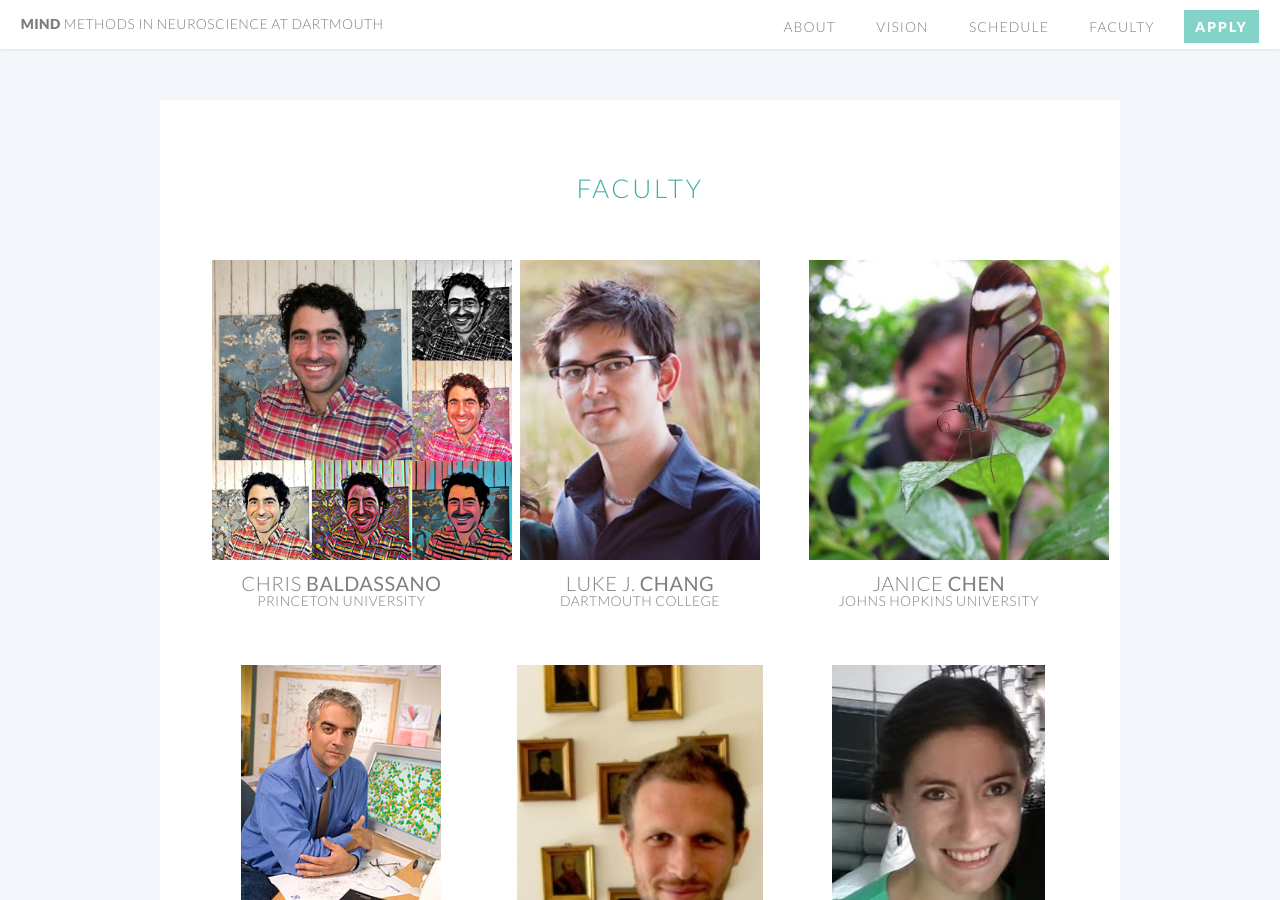
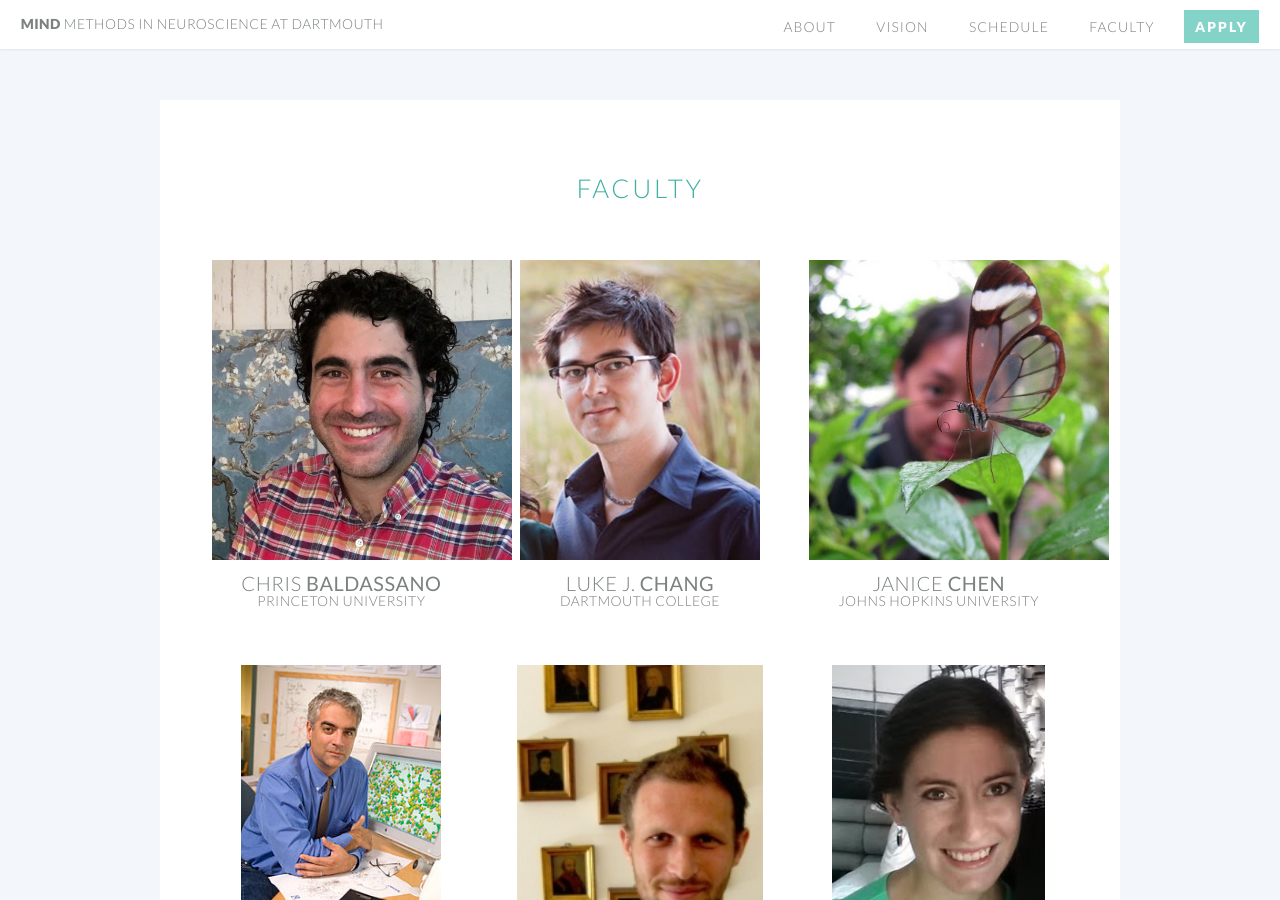
Before and after one commit to Summer-MIND/Summer-MIND.github.io, a Jekyll site: the page built from index.html, in a window 1280 px wide and 900 px high, scrolled down 1799 px. Built offline with Jekyll 4.4.1, drawn with Linux system fonts in a browser that asks for light colours.

Commit message:
udpated baldassano (again)

```diff
--- a/index.html
+++ b/index.html
@@ -126,7 +126,7 @@ layout: landing-page
 						<div class="row">
 							<div class="4u">
 								<section>
-									<a href="http://www.princeton.edu/~chrisb/" class="image featured"><img src="images/baldassano.png" alt="" /></a>
+									<a href="http://www.princeton.edu/~chrisb/" class="image featured"><img src="images/baldassano.jpg" alt="" /></a>
 									<header>
 										<h3 class='affiliation'><a href="http://www.princeton.edu/~chrisb/">Chris <strong>Baldassano</strong></a></h3>
 										<h4 class='affiliation'>Princeton University</h4>
```
